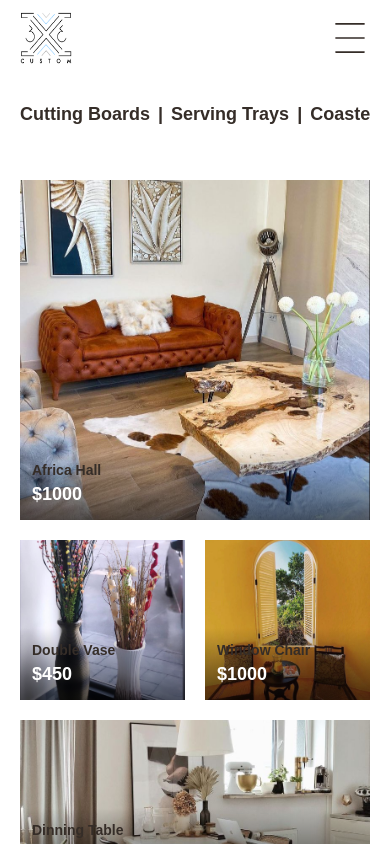
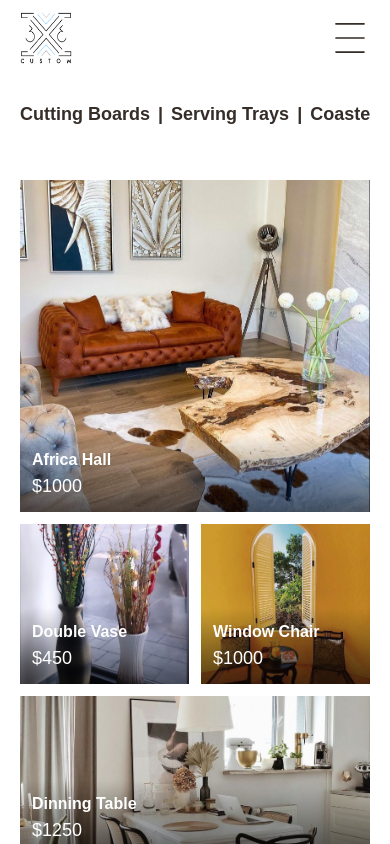
Before and after one commit to cobbygraves/wood-craft, a Next.js app: page /shop in a window 390 px wide. Shown: the top 844 px of the page. Built offline with nearby package versions, Linux system fonts and the light colour scheme; a web font is replaced by a local one.

Commit message:
refact: show mobile navbar on 768px screen

```diff
--- a/src/app/components/Product.tsx
+++ b/src/app/components/Product.tsx
@@ -40,10 +40,8 @@ function Product({
         priority={variant === 'large'} // optionally prioritize large tiles
       />
       <div className='absolute bottom-0 left-0 right-0 bg-gradient-to-t from-black/60 to-transparent p-3 text-left'>
-        <p className='font-bold text-[var(--primary-color)] text-sm truncate'>
-          {name}
-        </p>
-        <div className='font-bold text-white text-lg'>${price}</div>
+        <p className='font-bold text-white truncate'>{name}</p>
+        <div className='text-white text-lg'>${price}</div>
       </div>
     </div>
   )
--- a/src/app/components/bento-grid.tsx
+++ b/src/app/components/bento-grid.tsx
@@ -11,7 +11,6 @@ interface Props {
   products: ProductModel[]
   // number of columns on large screens (default 4)
   columns?: number
-  gap?: number
 }
 
 /*
@@ -20,7 +19,7 @@ interface Props {
   - Pattern repeats as needed.
   - Adjust the pattern to taste (bigger items first, etc).
 */
-export default function BentoGrid({ products, columns = 4, gap = 4 }: Props) {
+export default function BentoGrid({ products, columns = 4 }: Props) {
   // Pattern of {col,row} spans for the repeating bento layout.
   // Tailwind classes like `col-span-2 row-span-2`
   const pattern = [
@@ -44,7 +43,7 @@ export default function BentoGrid({ products, columns = 4, gap = 4 }: Props) {
   // For dynamic columns you can change the `grid-cols-4` part in the parent usage.
   return (
     <div
-      className={`grid grid-cols-2 sm:grid-cols-3 md:grid-cols-${columns} gap-5 auto-rows-[10rem]`}
+      className={`grid grid-cols-2 sm:grid-cols-3 md:grid-cols-${columns} gap-3 auto-rows-[10rem]`}
     >
       {products.map((p, i) => {
         // guard missing url or id
--- a/src/app/components/mobile-navbar.tsx
+++ b/src/app/components/mobile-navbar.tsx
@@ -16,11 +16,11 @@ export const MobilieNavbar = () => {
     <div
       className={` ${
         showMenu &&
-        'h-screen overflow-hidden  text-[var(--primary-color)] absolute z-20 w-full md:hidden'
+        'h-screen overflow-hidden  text-[var(--primary-color)] absolute z-20 w-full lg:hidden'
       }`}
     >
       <div
-        className={`text-[var(--primary-color)] px-5 h-[75px] flex items-center justify-between fixed top-0 left-0 right-0 z-20 md:hidden ${
+        className={`text-[var(--primary-color)] px-5 h-[75px] flex items-center justify-between fixed top-0 left-0 right-0 z-20 lg:hidden ${
           showMenu && 'text-[var(--primary-color)]'
         } bg-white`}
       >
--- a/src/app/shop/page.tsx
+++ b/src/app/shop/page.tsx
@@ -8,9 +8,9 @@ export const Shop = () => {
     <div className='text-[var(--secondary-color)] text-center px-5'>
       <TopCategory />
 
-      <div className='flex gap-7 flex-wrap'>
+      <div className='flex flex-wrap'>
         <main className='container mx-auto py-8'>
-          <BentoGrid products={productsData} columns={4} gap={4} />
+          <BentoGrid products={productsData} />
         </main>
       </div>
     </div>
```
